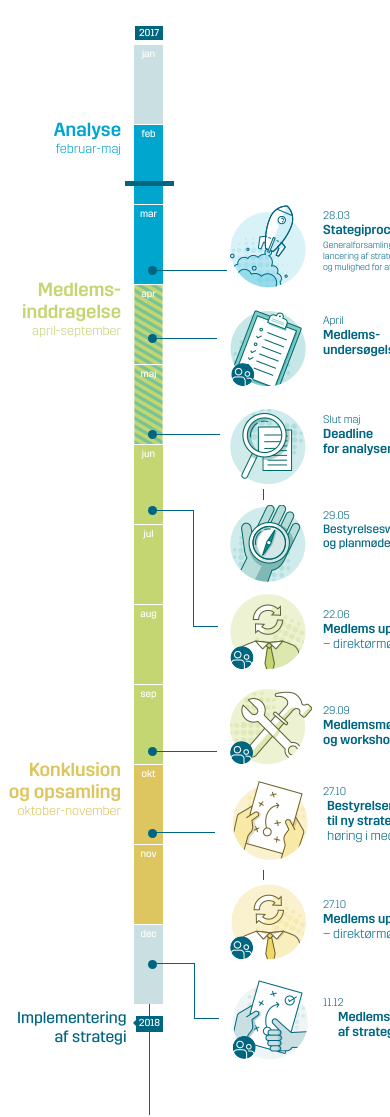
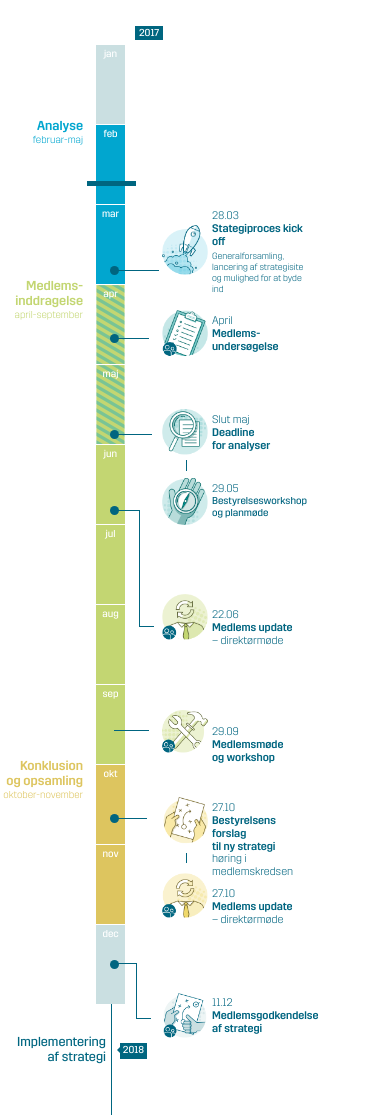
Before and after one commit to anton-suprunov/timeline, a website: page index.html in a window 390 px wide. Shown: the top 1117 px of the page. Drawn offline with nearby package versions, Linux system fonts and the light colour scheme.

Commit message:
320-480 px version

```diff
--- a/assets/src/css/scss/_timeline.scss
+++ b/assets/src/css/scss/_timeline.scss
@@ -694,6 +694,8 @@
       &:after {
         top: 48px;
       }
+
+      .tml__title { padding-left: 0 }
     }
 
     &.tml__milestone_8 {
@@ -713,6 +715,8 @@
     &.tml__milestone_9 {
       top: 55px;
       padding-top: 12px !important;
+
+      .tml__title { padding-left: 0 }
 
       &:before {
         top: -17px;
@@ -768,3 +772,163 @@
     right: auto;
   }
 }
+
+@media screen and (max-width: 480px) {
+  .tml {
+    padding-left: 96px;
+  }
+
+  .tml__text {
+    &.tml__text_main {
+      font-size: 13px;
+    }
+    &.tml__text_small {
+      font-size: 10px;
+    }
+  }
+
+  .tml__milestone {
+    left: 66px !important;
+    background-size: 20% auto;
+    padding-left: 50px;
+    //background-position: 0 0px !important;
+
+    &:after {
+      left: -52px !important
+    }
+
+    &:before {
+      width: 45px;
+      left: -48px !important;
+    }
+
+    &.tml__milestone_1 {
+      background-position: 0 20px !important;
+    }
+
+    &.tml__milestone_2 {
+      &:before {
+        width: 35px;
+      }
+    }
+
+    &.tml__milestone_3 {
+      &:before {
+        width: 38px;
+      }
+    }
+
+    &.tml__milestone_4 {
+      top: 113px;
+      .tml__title { font-size: 10px; }
+
+      &:before {
+        top: -18px;
+        left: 24px !important;
+      }
+    }
+
+    &.tml__milestone_5 {
+      top: 149px;
+      padding-top: 10px !important;
+
+      &:before {
+        top: -84px;
+        width: 25px;
+      }
+
+      .tml__arrow_vert_mobile {
+        position: absolute;
+        top: -84px;
+        left: -23px;
+        width: 1px;
+        background: $color-milestone;
+        height: 117px;
+      }
+
+      .tml__arrow_hor_mobile {
+        position: absolute;
+        top: 32px;
+        left: -23px;
+        width: 15px;
+        background: #006580;
+        height: 1px;
+      }
+    }
+
+    &.tml__milestone_6 {
+      top: 25px;
+
+      &:before {
+        top: 16px;
+      }
+
+      &:before {
+        top: 20px;
+        width: 35px;
+      }
+    }
+
+    &.tml__milestone_7 {
+      top: 32px;
+
+      &:before {
+        width: 33px;
+        top: 21px;
+      }
+      &:after {
+        top: 17px;
+      }
+
+      .tml__title {
+        white-space: normal;
+      }
+    }
+
+    &.tml__milestone_8 {
+      top: 108px;
+      &:before {
+        left: 24px !important;
+        top: -20px;
+      }
+    }
+
+    &.tml__milestone_9 {
+      padding-top: 12px !important;
+      background-position: 0 13px !important;
+      top: 55px;
+
+      &:before {
+        width: 23px;
+      }
+
+      .tml__arrow_vert_mobile {
+        left: -26px;
+      }
+
+      .tml__arrow_hor_mobile {
+        left: -26px;
+        width: 15px;
+      }
+    }
+  }
+
+  .tml__strategy {
+    font-size: 13px;
+    bottom: 160px;
+  }
+
+  .tml__year.tml__year_next {
+    bottom: 166px;
+    left: 120px;
+  }
+
+  .tml__title {
+    font-size: 11px;
+    width: 100px;
+  }
+  .tml__milestone-text {
+    width: 100px;
+    white-space: normal;
+  }
+}
```
Also changed, not shown: assets/build/css/main.css, assets/build/css/main.min.css.
